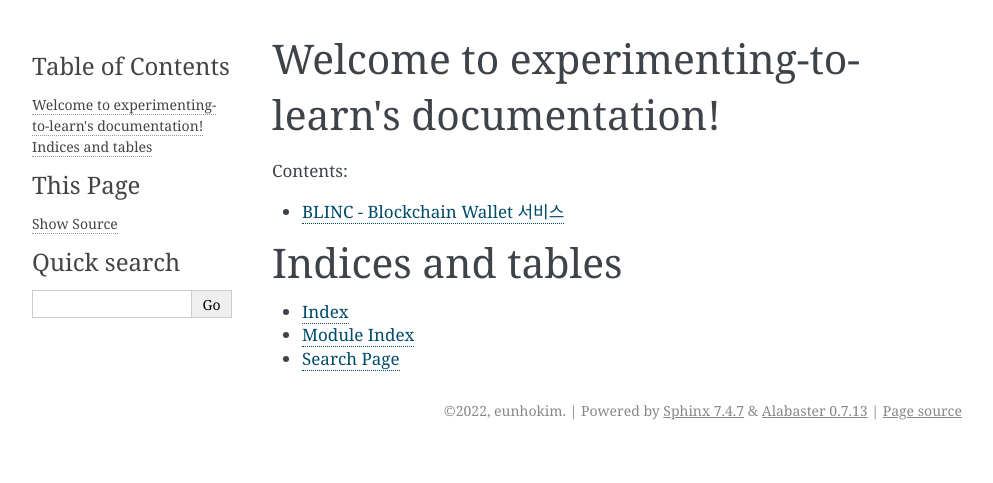
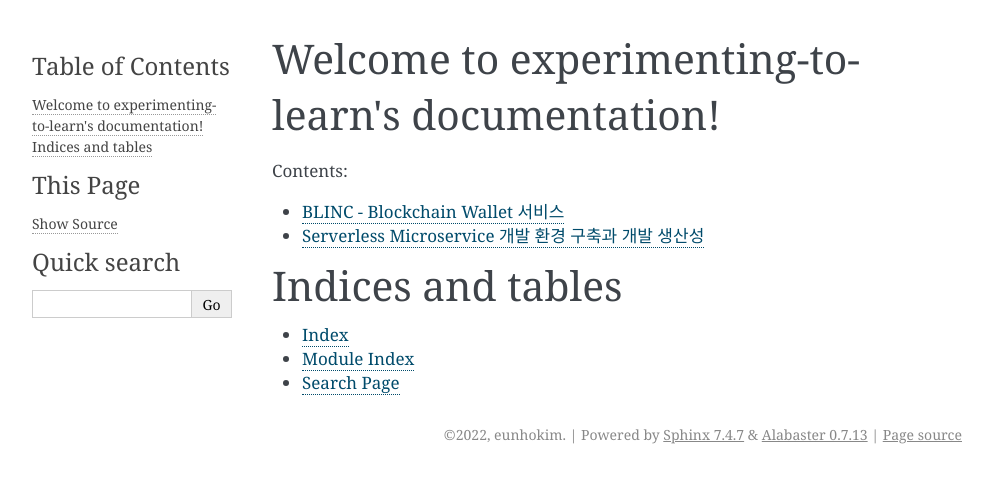
Before and after one commit to experimenting-to-learn/contents, a Sphinx documentation site: the page built from docs/source/index.rst, in a window 1280 px wide. Shown: the top 483 px of the page, without its empty margins (148-1141 px from the left). Built offline with Sphinx 7.4.7, drawn with Linux system fonts in a browser that asks for light colours; some of the changed lines change nothing that is shown.

Commit message:
add Doc of initial version: serverless-miscroservice

```diff
--- a/docs/source/index.rst
+++ b/docs/source/index.rst
@@ -11,6 +11,7 @@ Welcome to experimenting-to-learn's documentation!
    :caption: Contents:
 
    blinc-intro
+   serverless-microservice
 
 
 
--- /dev/null
+++ b/docs/source/serverless-microservice.md
@@ -0,0 +1,11 @@
+# Serverless Microservice 개발 환경 구축과 개발 생산성
+
+## 비즈니스 관점에서 Serverless 와 Microservice
+
+'Serverless'나 'Microservice'와 같은 주제에 대해서 구현이나 기술적인 활용 관점한 이야기는 이 문서에서 다루려고 하는 핵심이 아니다. 기술적인 효율을 취하는 것은 언제나 중요한 일이지만 활용에 따른 효과를 극대화 하기 위해서는 우선 왜 해야 하는지에 대해서 명확히 정의 할 필요가 있다. 왜 하는지에 따라서 어떻게 할지 결정할 수 있다.
+이유는 단순 했다. 우리 팀은 PoC 수행을 통해 본격적인 구현 단계에 진입하기 전에 여러가지 가설들에 대한 백 데이터가 필요했고, MVP 구현을 통해 내부 이해당사자나 또는 불특정 사용자에게도 우리 아이디어를 노출시켜 피드백을 수집해야 하는 일이 많았다. 요약하자면 빠르고 효율적이어야 했다. 한가지 강조하고 싶은 것은 구현하는 것 자체가 목적이 아니라 구현체를 통해서 아이디어에 대한 데이터를 확보하는 것이 진짜 목적이라는 것이다.
+이러한 작업의 반복은 생각보다 유쾌하지 않다. 단순한 기능이 아니라 아주 좁은 범위 일지라도 비즈니스 시나리오를 실행시켜야 했다. 유의미한 데이터를 확보하기 위해서는 시장에서의 비교 우위를 주장할 수 있을 정도는 아니더라도 일반 사용자들이 일정 시간 머물면서 써볼 수 있을 정도는 돼야 했다. 트래픽이 어느정도 발생해야 데이터에 대한 해석이 가치가 있게 되는 경우들도 있기에 특정 목적의 마케팅이나 홍보 같은 활동을 진행할 수 있도록 시스템이 지속적으로 운영돼야 했다. 클라우드 컴퓨팅 서비스를 전략적으로 활용 했고 가용성이나 성능에 대한 고려를 최소화 했지만 비용은 무시할 수 있는 수준이 아니었다.
+이미 알려진 많은 성공 사례에서 민첩하게 비즈니스를 서포트하는 시스템을 어떻게 개발하면 좋은지에 대해서 이야기하고 있지만, 잘 생각해 보면 그런 이야기들은 성공했기 때문에 성립되는 논리 인 경우가 많다. 현실은 아이디어를 아무리 잘 구현해서 치열한 논의 끝에 결정한 우리 브랜드의 도메인에 연결시켜 공개해도 아무일도 일어나지 않는다는 것이다. 팀 내부의 여러 가설을 증명하기 위해 테스트용 트래픽을 발생시키는 또 다른 개발을 하거나, 계속 쏟아져 나오는 여러 개발 및 운영 도구들을 찾아보면서 어떻게 적용시켜야 할지를 고민하면서 스크립트를 작성해야 한다.
+그래서 필요한 것은 시간이다. 필요한 구현체를 더 빨리 만들어내고, 또 필요한 무언가를 해야 할 시간 동안 발생하는 비용을 줄이면 무언가를 할 수 있는 시간이 생긴다.
+
+이 문제에 대한 대안으로 생각한 것이 PoC 혹은 MVP 구현에는 사용량 기반 과금 정책의 서비스를 최대한 활용하는 것이었고, 그 중 하나가 Serverless 라는 키워드이다. 그리고 이렇게 구현 해 놓은 상태에서 사용하기 전까지 계속 유지할 수 있다면 필요한 기능들을 Microservice 로 잘 설계해서 재사용 하는 것이다. 서버를 계속 유지할 수 없는 환경에서는 소스코드 레포지토리에서 다시 해당 부분을 복사하거나 패키지를 불러왔어야 했지만 Serverless 서비스에 배포된 Microservice 를 호출하는 방식으로 바뀌는 것이다.
```
